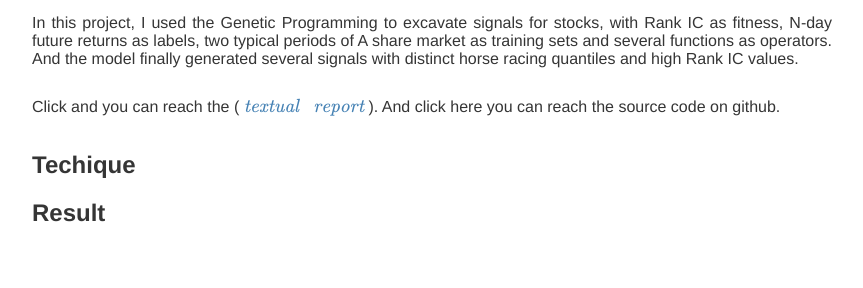
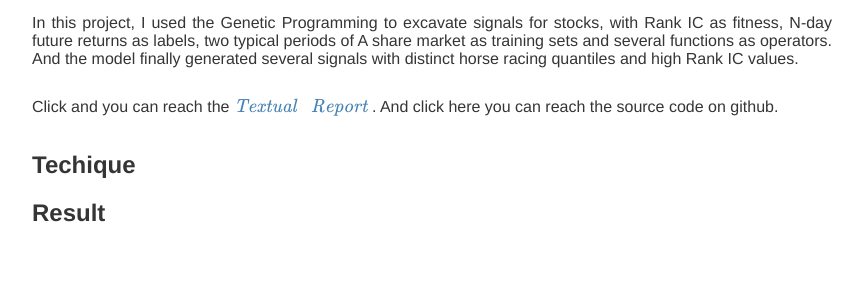
Before and after one commit to FynnZhou/FynnZhou.github.io, a Jekyll site: the page built from _posts/2023-02-01-Genetic-Algorithm.md, in a window 1280 px wide. Shown: the part 445-733 px from the top of the page, without its empty margins (208-1071 px from the left). Built offline with Jekyll 4.4.1, drawn with Linux system fonts in a browser that asks for light colours; formulas are drawn with MathJax 3.

Commit message:
adjust the format

```diff
--- a/_posts/2023-02-01-Genetic-Algorithm.md
+++ b/_posts/2023-02-01-Genetic-Algorithm.md
@@ -11,7 +11,7 @@ The genetic programming is originated from the evolutionary algorithm. Similar t
 
 In this project, I used the Genetic Programming to excavate signals for stocks, with Rank IC as fitness, N-day future returns as labels, two typical periods of A share market as training sets and several functions as operators. And the model finally generated several signals with distinct horse racing quantiles and high Rank IC values.
 
-Click and you can reach the ( [$ \it{\color{SteelBlue}{textual \enspace\ report}}$](../assets/pdfs/genetic_programming_ppt.pdf 'Genetic Programming') ). And click here you can reach the source code on github.
+Click and you can reach the [$ \it{\color{SteelBlue}{Textual \enspace\ Report}}$](../assets/pdfs/genetic_programming_ppt.pdf 'Genetic Programming') . And click here you can reach the source code on github.
 
 ## Techique
 
```
